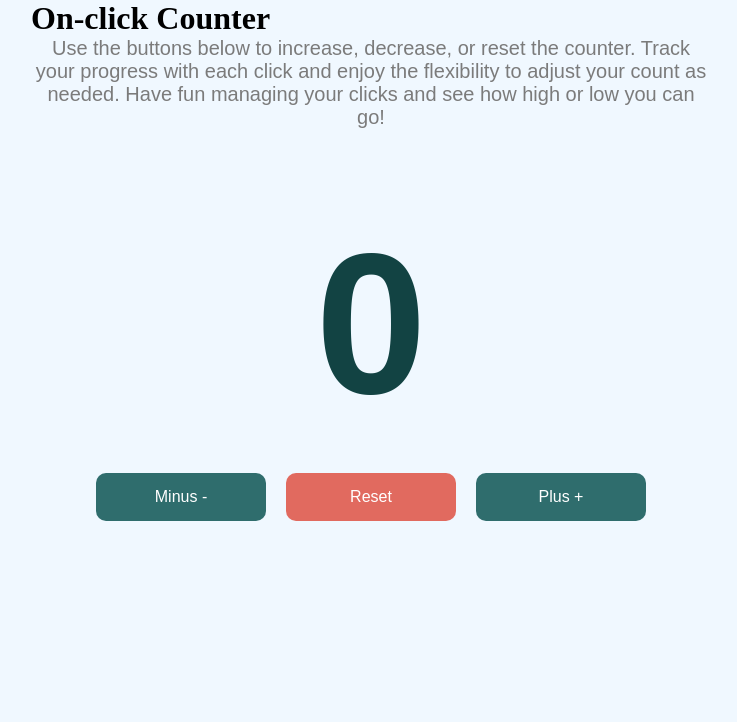
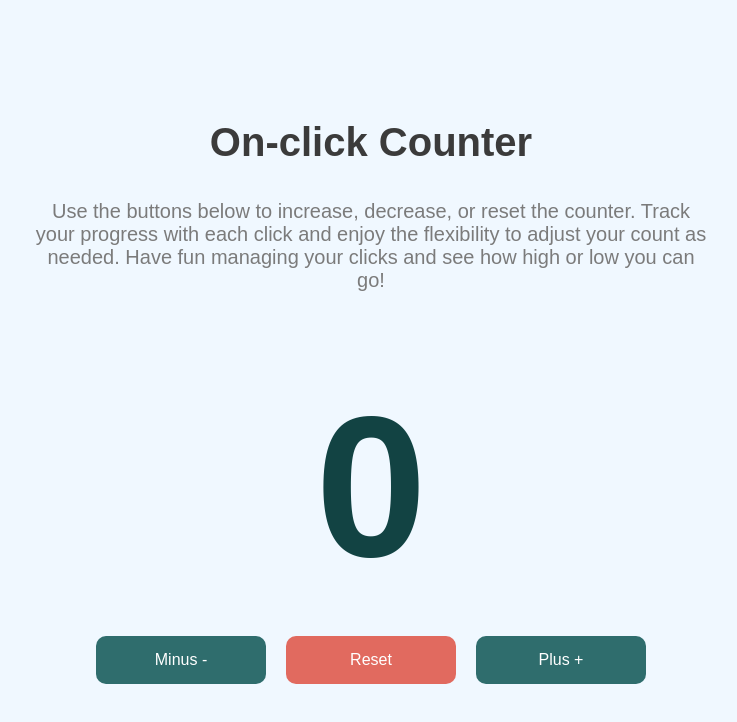
Before and after one commit to ZoryanaSpolska/Counter, a plain HTML site: page index.html in a window 1280 px wide. Shown: the whole page, without its empty margins (269-1006 px from the left). Drawn offline with Linux system fonts and the light colour scheme.

Commit message:
Update style.css

```diff
--- a/style.css
+++ b/style.css
@@ -3,7 +3,7 @@
   padding: 0;
   box-sizing: border-box;
 }
-#color
+
 h1 {
   font-size: 40px;
   margin-bottom: 5px;
```
